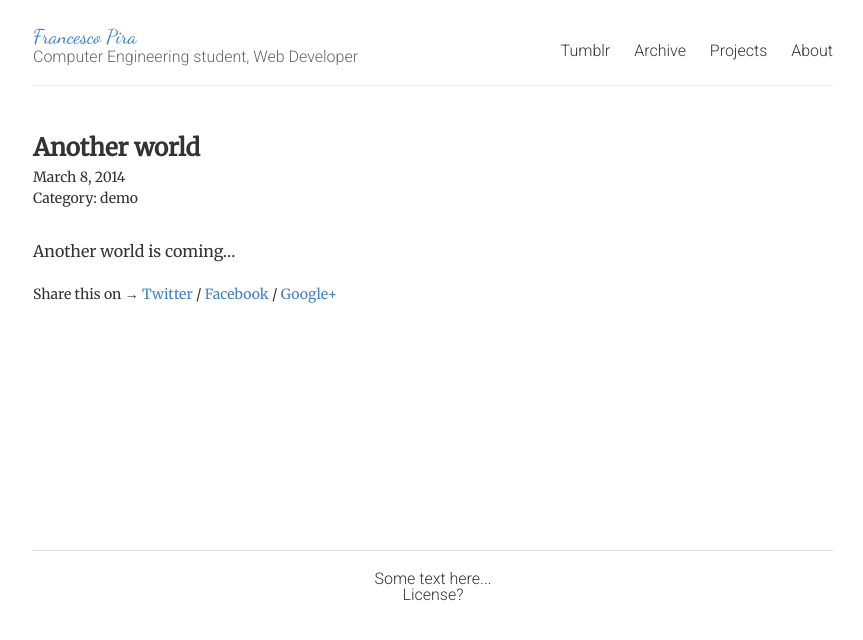
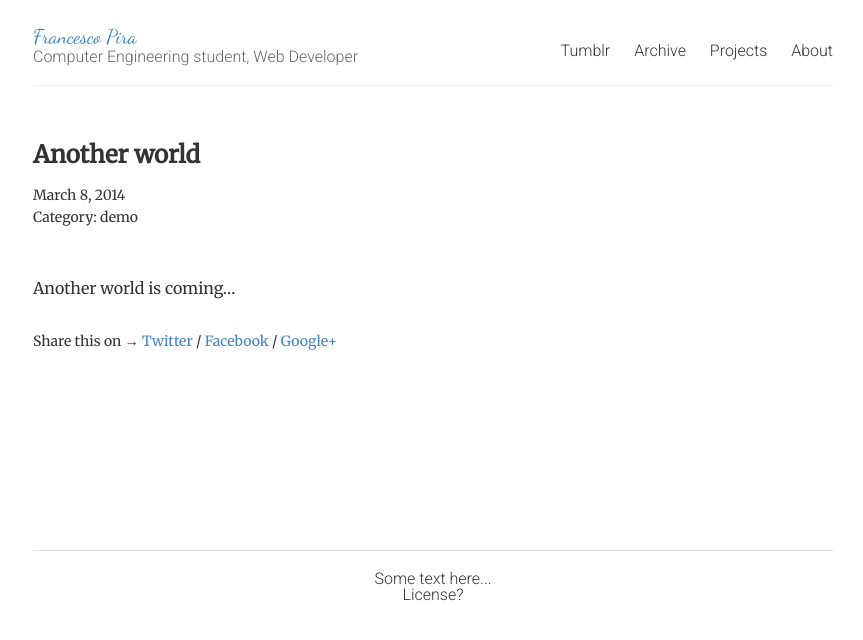
Before and after one commit to pirafrank/Jekyll-Blue, a Jekyll site: the page built from _posts/2014-3-8-Another-World.md, in a window 1280 px wide. Shown: the top 640 px of the page, without its empty margins (207-1070 px from the left). Built offline with Jekyll 4.4.1, drawn with Linux system fonts in a browser that asks for light colours; Markdown is read by kramdown in place of the engine named in the settings.

Commit message:
fixed line spacing in post body

```diff
--- a/_layouts/post.html
+++ b/_layouts/post.html
@@ -7,9 +7,7 @@ layout: default
     {{ page.title }}
   </div>
   <div class="post-details">
-    {{ page.date | date: "%B %e, %Y" }}
-  </div>
-  <div class="post-details">
+    {{ page.date | date: "%B %e, %Y" }}<br>
     Category: {{ page.categories }}
   </div>
 
--- a/style.scss
+++ b/style.scss
@@ -231,6 +231,7 @@ img {
 
 nav {
   float: right;
+  //position: fixed;
   margin-top: 23px; // @TODO: Vertically middle align
   //font-family: $helveticaNeue;
   //font-family: 'Roboto', sans-serif;
@@ -275,6 +276,7 @@ nav {
 .post {
 
   font-family: 'Merriweather', serif;
+  line-height: 1.6;
   //font-family: 'Slabo 27px', serif;
 
   blockquote {
```
